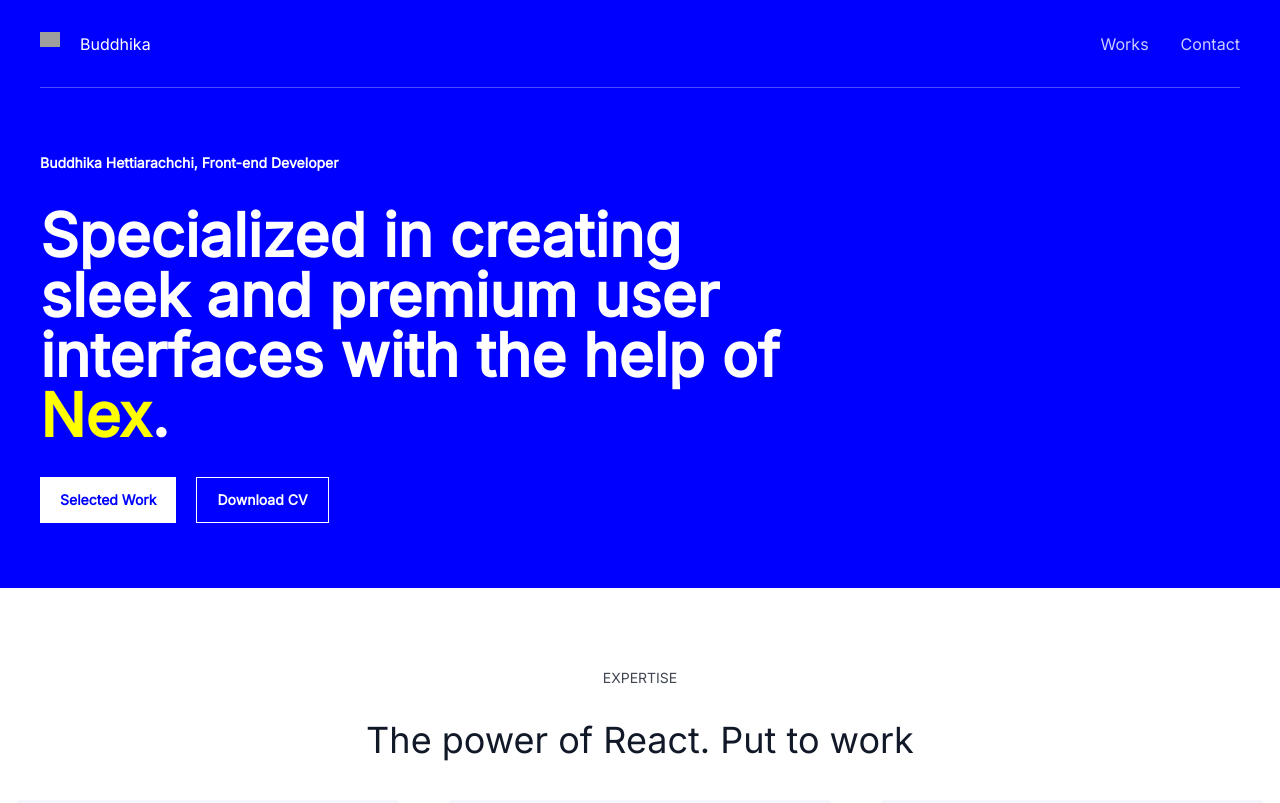
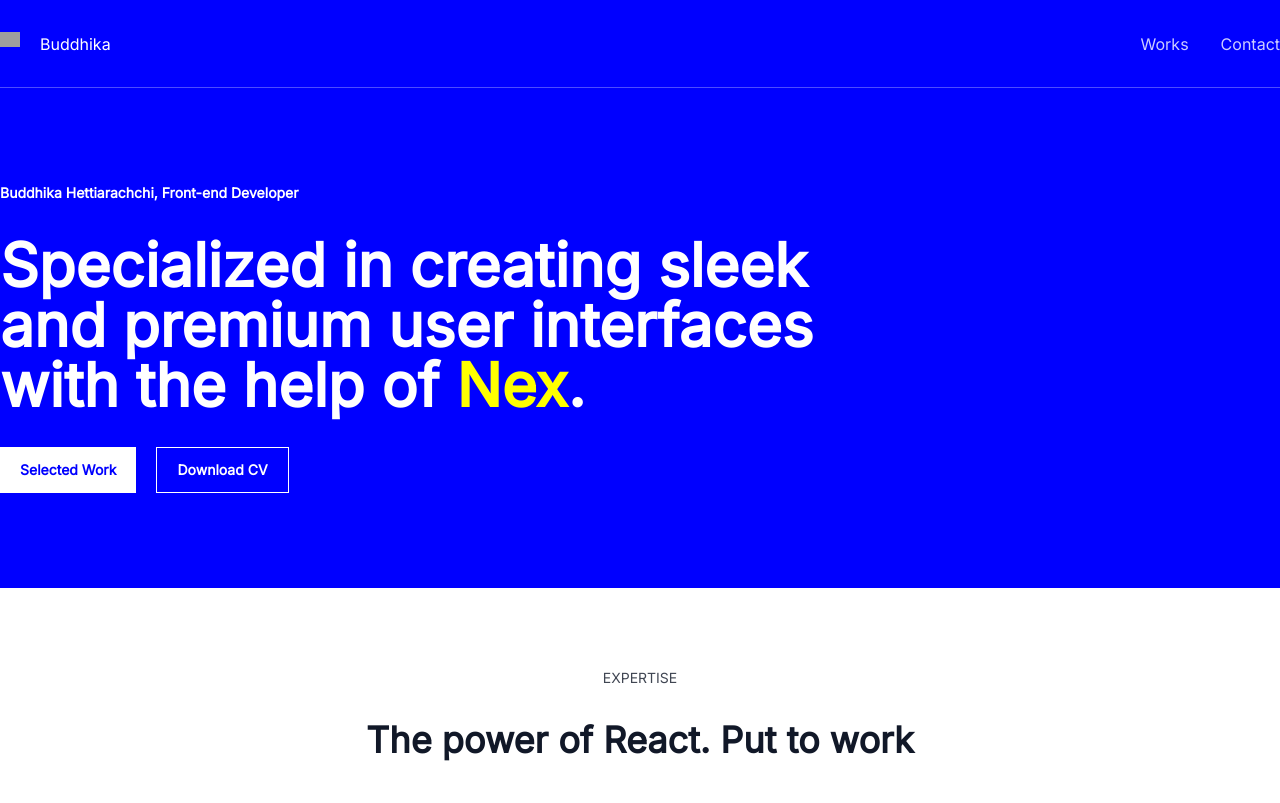
Before and after one commit to buddhika-hettiarachchi/my-portfolio, a Gatsby site: page / in a window 1280 px wide. Shown: the top 803 px of the page. Built offline with nearby package versions, Linux system fonts and the light colour scheme; Gatsby itself is replaced by a stand-in of ours; grey boxes are pictures that could not be loaded.

Commit message:
add functionality to download btn

```diff
--- a/src/components/Hero.jsx
+++ b/src/components/Hero.jsx
@@ -2,8 +2,6 @@ import React, { useEffect, createRef, useState, useRef } from 'react';
 import Typed from 'typed.js';
 import Lottie from 'lottie-web';
 import heroAnimation from '../images/animations/hero-pattern-6.json'
-import buddhika from '../images/buddhika-cartoon.png'
-
 
 const Hero = () => {
 
@@ -14,7 +12,7 @@ const Hero = () => {
     const typed = useRef(null);
 
 
-    var newsArray = ["React","Angular","Next","Gatsby"];   // your code puts strings into this array
+    var newsArray = ["React", "Angular", "Next", "Gatsby"];   // your code puts strings into this array
     var curNewsIndex = -1;
 
     function advanceNewsItem() {
@@ -37,8 +35,8 @@ const Hero = () => {
             ],
             typeSpeed: 150,
             backSpeed: 50,
-          backDelay:700,
-          loop:true,
+            backDelay: 700,
+            loop: true,
             showCursor: false
 
         };
@@ -57,8 +55,6 @@ const Hero = () => {
             }
 
         });
-        console.log('hi there ----------')
-        // setInterval(advanceNewsItem, 2000)
         return () => anim.destroy();
 
 
@@ -71,13 +67,17 @@ const Hero = () => {
                 backgroundColor: 'blue'
             }} className="absolute inset-0">
             </div>
-            <div className="container flex flex-col sm:flex-row text-white z-10">
-                <div className='text-center sm:text-left px-5 sm:px-10 w-full xl:w-4/6'>
+            <div className="container p-0 flex flex-col sm:flex-row text-white z-10">
+                <div className='text-center sm:text-left px-5 lg:px-0 w-full xl:w-4/6'>
                     <div className='text-sm'>Buddhika Hettiarachchi, Front-end Developer</div>
                     <div className='text-4xl md:text-5xl lg:text-6xl py-8 leading-normal'>Specialized in creating sleek and premium user interfaces with the help of <span ref={letterTypingContainer} className='text-[yellow] '></span>.</div>
                     <div className='flex justify-center sm:justify-start gap-5'>
                         <button className='text-sm bg-white text-[blue] px-5 py-3'>Selected Work</button>
-                        <button className='text-sm border border-white px-5 py-3'>Download CV</button>
+                        <button className='text-sm border border-white px-5 py-3'>
+                            <a href={'./profile.pdf'} title="Download the Hello World file" download>
+                            Download CV
+                            </a>
+                        </button>
                     </div>
 
                 </div>
--- /dev/null
+++ b/src/components/MyWork.jsx
@@ -0,0 +1,11 @@
+import React from 'react';
+
+const MyWork = () => {
+    return (
+        <div className='container border border-red-400'>
+            hi
+        </div>
+    );
+}
+
+export default MyWork;
--- a/src/components/TechnologiesCarousel.jsx
+++ b/src/components/Technologies.jsx
@@ -1,5 +1,4 @@
 import React from 'react';
-import TechnologyCat from './TechnologyCat';
 
 import angular from '../images/angular.svg'
 import react from '../images/react.svg'
@@ -15,11 +14,11 @@ import docker from '../images/docker.png'
 
 
 
-const TechnologiesCarousel = () => {
+const Technologies = () => {
     return (
         <div className='lg:container mx-auto py-20 text-center px-5 md:px-0 text-[#111828] z-10'>
             <div className='text-sm uppercase opacity-80 pb-8'>Expertise</div>
-            <div className=' text-2xl sm:text-4xl pb-10 '>The power of React. Put to work</div>
+            <div className=' text-3xl sm:text-4xl font-bold pb-20 '>The power of React. Put to work</div>
             <div className='flex flex-col md:flex-row justify-center items-center gap-5 md:gap-2 lg:gap-12'>
                 <div className='w-full flex flex-col justify-center max-w-sm  md:max-w-sm md:flex-1 h-[400px] bg-gradient-to-b from-[#f3f7fd] rounded '>
                     <div className='flex relative justify-center items-center overflow-hidden'>
@@ -78,4 +77,4 @@ const TechnologiesCarousel = () => {
     );
 }
 
-export default TechnologiesCarousel;
+export default Technologies;
--- a/src/components/TechnologyCat.jsx
+++ /dev/null
@@ -1,11 +0,0 @@
-import React from 'react';
-
-const TechnologyCat = (props) => {
-    return (
-        <div>
-           {props.title}
-        </div>
-    );
-}
-
-export default TechnologyCat;
--- a/src/components/header.jsx
+++ b/src/components/header.jsx
@@ -5,12 +5,10 @@ import buddhika from '../images/buddhika.jpg'
 
 const Header = ({ siteTitle }) => {
 
-  console.log('buddhika ---------> ', buddhika)
-
   return (
     <header className="bg-[blue]">
-      <div className="container relative flex justify-between mx-auto px-5 sm:px-10 py-8 text-base text-white">
-        <div className="absolute bottom-0 left-0 right-0 w-[calc(100%-2rem)] sm:w-[calc(100%-5rem)] mx-auto h-[1px] bg-white opacity-30"></div>
+      <div className="container relative flex justify-between mx-auto px-5 lg:px-0 sm:px-0 py-8 text-base text-white">
+        <div className="absolute bottom-0 left-0 right-0 w-[calc(100%-2rem)] sm:w-full mx-auto h-[1px] bg-white opacity-30"></div>
         <div className="flex gap-5">
           <div>
             <img src={buddhika} alt="buddhika" width='20px' height='20px' />
--- a/src/pages/index.js
+++ b/src/pages/index.js
@@ -5,13 +5,15 @@ import { StaticImage } from "gatsby-plugin-image"
 import Layout from "../components/layout"
 import Seo from "../components/seo"
 import Hero from "../components/Hero"
-import TechnologiesCarousel from "../components/TechnologiesCarousel"
+import Technologies from "../components/Technologies"
+import MyWork from "../components/MyWork"
 
 const IndexPage = () => (
   <Layout>
     <Seo title="Home" />
     <Hero></Hero>
-    <TechnologiesCarousel></TechnologiesCarousel>
+    <Technologies></Technologies>
+    {/* <MyWork></MyWork> */}
   </Layout>
 )
 
--- a/tailwind.config.js
+++ b/tailwind.config.js
@@ -15,6 +15,22 @@ module.exports = {
         }
       }
     },
+    container: {
+      // you can configure the container to be centered
+      center: true,
+
+      // or have default horizontal padding
+      padding: '1rem',
+
+      // default breakpoints but with 40px removed
+      screens: {
+        sm: '640px',
+        md: '768px',
+        lg: '1024px',
+        xl: '1280px',
+        '2xl': '1280px',
+      },
+    },
   },
   plugins: [],
 }
```
Also changed, not shown: 1 other file. Lines whose indentation alone changed are shown as unchanged.
